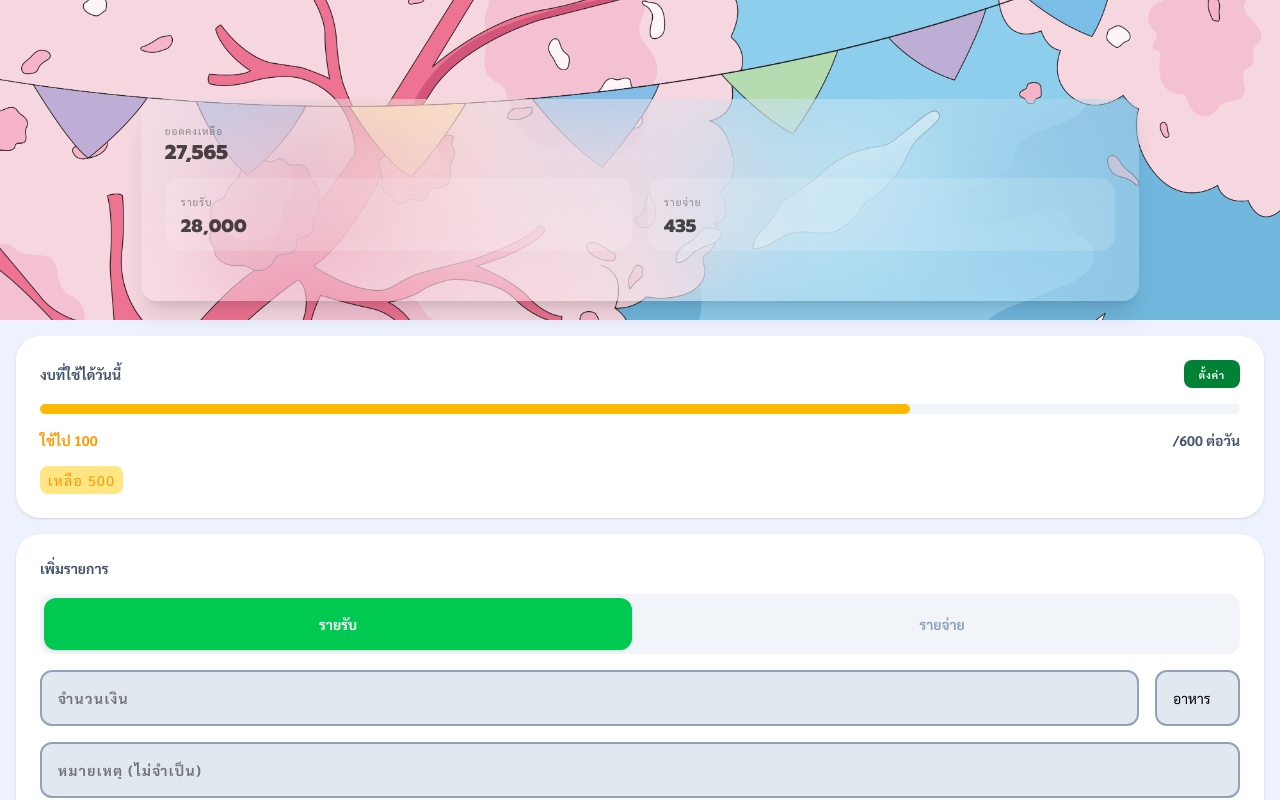
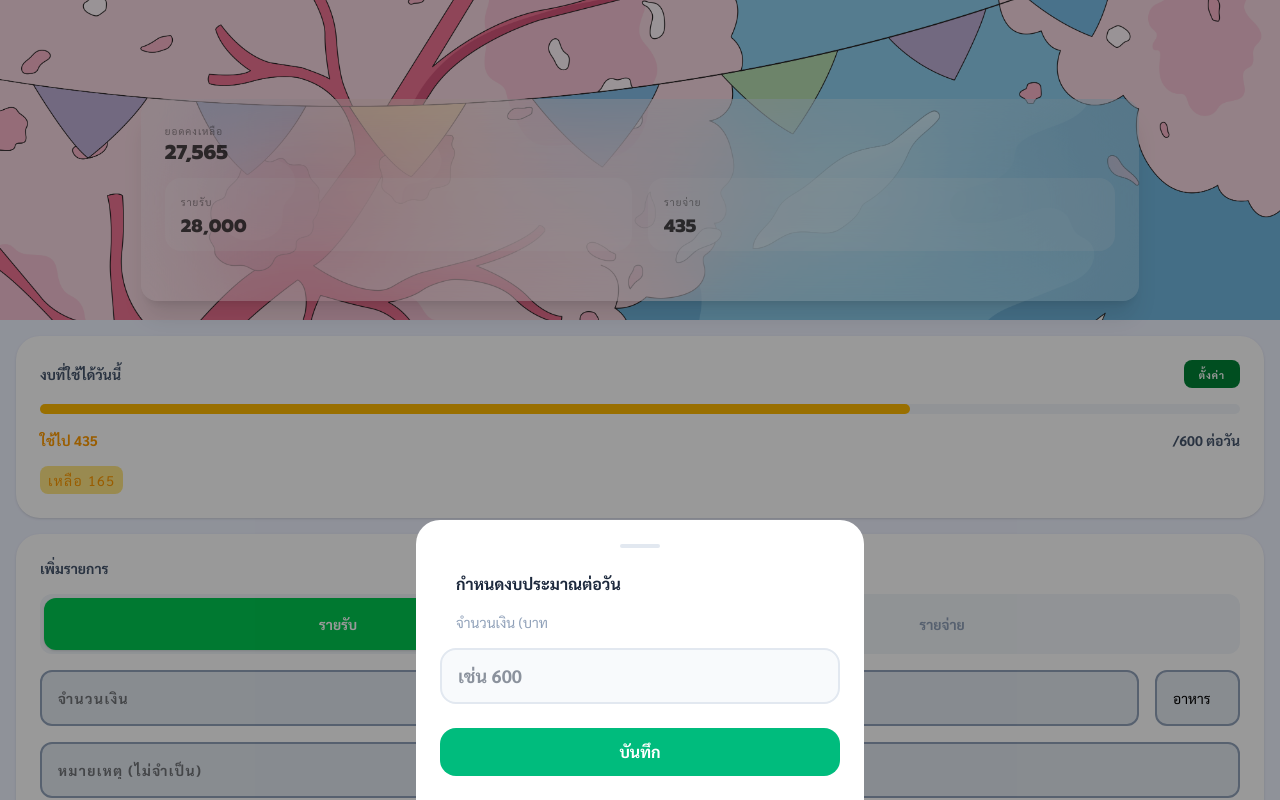
Before and after one commit to anantachai964/ExpenseApp, a React (Vite) app in the folder my-react-app/: page / in a window 1280 px wide. Both pictures are taken after a click on the button "ตั้งค่า". Shown: the top 800 px of the page. Built offline with nearby package versions, Linux system fonts and the light colour scheme.

Commit message:
Dialog Setting Budjet

```diff
--- a/my-react-app/src/App.jsx
+++ b/my-react-app/src/App.jsx
@@ -6,6 +6,8 @@ import Current from "./Components/Current";
 import ListItem from "./Components/ListItem";
 import { useState } from "react";
 import { getSummaryMonthly } from "./Services/summaryService.js";
+import { getBudgetStatus, updateBudget } from "./Services/budgetService.js";
+import BudgetModal from "./Components/BudgetModal.jsx";
 
 function App() {
   // เวลาปัจจุบัน
@@ -13,14 +15,35 @@ function App() {
   const [year, setYear] = useState(now.getFullYear());
   const [month, setMonth] = useState(now.getMonth());
 
+  // Dialog ของ ตั้งค่า ใน Budget
+  const [modalOpen, setModalOpen] = useState(false);
+
   // ค่าสรุปประจำเดือน
   const summary = getSummaryMonthly(year, month);
   console.log(summary);
 
+  // Budget
+  const budgetStatus = getBudgetStatus();
+  console.log(budgetStatus);
+
+  const handleSaveBudget = (newAmount) => {
+    updateBudget(newAmount);
+    setModalOpen(false);
+  };
+
   return (
     <div className="mx-auto min-h-screen overflow-x-hidden bg-indigo-50 font-sarabun">
       <Header summary={summary} />
-      <DailyBudgetWidget />
+      <DailyBudgetWidget
+        budgetStatus={budgetStatus}
+        onOpenModal={() => setModalOpen(true)}
+        onCloseModal={() => setModalOpen(false)}
+      />
+      <BudgetModal
+        isOpen={modalOpen}
+        onClose={() => setModalOpen(false)}
+        onSave={handleSaveBudget}
+      />
       <AddForm />
       <Current />
       <ListItem />
--- /dev/null
+++ b/my-react-app/src/Components/BudgetModal.jsx
@@ -0,0 +1,74 @@
+import React from "react";
+import { useState, useEffect } from "react";
+
+function BudgetModal({ isOpen, onClose, onSave, budget }) {
+  const [value, setValue] = useState(budget);
+  const [err, setErr] = useState("");
+
+  useEffect(() => {
+    setValue(budget);
+    setErr("");
+  }, [isOpen]);
+
+  const handleSave = () => {
+    // เช็คค่าว่าง
+    if (!value || value === "") {
+      setErr("กรุณากรอกจำนวนเงิน");
+      return;
+    }
+
+    // เช็คเป็นตัวเลขมั้ย
+    if (isNaN(Number(value))) {
+      setErr("กรุณากรอกตัวเลขเท่านั้น");
+      return;
+    }
+
+    // เช็คมากกว่า 0
+    if (Number(value) <= 0) {
+      setErr("จำนวนเงินต้องมากกว่า 0");
+      return;
+    }
+
+    // ผ่านทุกเงื่อนไข
+    setErr("");
+    onSave(Number(value));
+  };
+
+  return (
+    <div
+      onClick={onClose}
+      className={`fixed inset-0 bg-black/40 flex items-end justify-center z-50 transition-opacity duration-300 ${isOpen ? "opacity-100 pointer-events-auto" : "opacity-0 pointer-events-none"}`}
+    >
+      <div
+        onClick={(e) => e.stopPropagation()}
+        className="bg-white w-full max-w-md rounded-t-3xl p-6 "
+      >
+        <div className="w-10 h-1 bg-slate-200 rounded-full mx-auto mb-6" />
+        <p className="font-bold text-md text-slate-800 m-4">
+          กำหนดงบประมาณต่อวัน
+        </p>
+        <p className="text-slate-400 text-sm mx-4 mb-4">จำนวนเงิน (บาท</p>
+        <input
+          type="number"
+          value={value ?? ""}
+          onChange={(e) => {
+            (setValue(e.target.value), setErr(""));
+          }}
+          placeholder="เช่น 600"
+          className={`w-full bg-slate-50 border-2 border-slate-200 rounded-2xl px-4 py-3 text-lg font-bold text-slate-800 outline-none focus:border-emerald-500 mb-6  transition-colors duration-300 ${err ? "border-red-400" : "border-slate-200 focus:border-emerald-300"}`}
+        />
+
+        {err && <p className="text-red-500 text-xs  mb-4">{err}</p>}
+
+        <button
+          className={`w-full py-3 rounded-2xl font-bold text-white bg-emerald-500 `}
+          onClick={handleSave}
+        >
+          บันทึก
+        </button>
+      </div>
+    </div>
+  );
+}
+
+export default BudgetModal;
--- a/my-react-app/src/Components/DailyBudgetWidget.jsx
+++ b/my-react-app/src/Components/DailyBudgetWidget.jsx
@@ -1,12 +1,28 @@
 import React from "react";
 
-function DailyBudgetWidget() {
+function DailyBudgetWidget({ budgetStatus, onOpenModal, onCloseModal }) {
+  // สีตาม Status
+  const badgeStyle = {
+    ok: "text-emerald-600 bg-emerald-100",
+    warn: "text-amber-500 bg-amber-200",
+    over: "text-red-500 bg-red-100",
+  };
+
+  const badgeText = {
+    ok: `เหลือ ${budgetStatus.remaining.toLocaleString()}`,
+    warn: `เหลือ ${budgetStatus.remaining.toLocaleString()}`,
+    over: `เกินงบ ${Math.abs(budgetStatus.remaining).toLocaleString()}`,
+  };
+
   return (
     <section className="bg-white rounded-3xl mx-4 mt-4 border-indigo-100 shadow-sm p-6 ">
       {/* งบ / การตั้งค่า */}
       <div className="flex justify-between items-center mb-4">
         <p className="text-sm text-slate-600 font-bold ">งบที่ใช้ได้วันนี้</p>
-        <button className="text-[10px] text-white font-bold h-7 w-14 bg-green-700 rounded-lg shadow-indigo-200 tracking-widest border-slate-100">
+        <button
+          onClick={onOpenModal}
+          className="text-[10px] text-white font-bold h-7 w-14 bg-green-700 rounded-lg shadow-indigo-200 tracking-widest border-slate-100"
+        >
           ตั้งค่า
         </button>
       </div>
@@ -16,12 +32,18 @@ function DailyBudgetWidget() {
       </div>
       {/* ยอดเงินต่อวัน */}
       <div className="flex justify-between items-center mb-4">
-        <p className="text-sm text-amber-500 font-bold ">ใช้ไป 100</p>
-        <p className="text-sm text-slate-600 font-bold">/600 ต่อวัน</p>
+        <p className="text-sm text-amber-500 font-bold ">
+          ใช้ไป {budgetStatus.spent}
+        </p>
+        <p className="text-sm text-slate-600 font-bold">
+          /{budgetStatus.budget} ต่อวัน
+        </p>
       </div>
       {/* เงินเหลือ */}
-      <div className="text-amber-500 bg-amber-200 text-sm inline-flex px-2 py-1 rounded-lg shadow-indigo-200 tracking-widest">
-        <p className="">เหลือ 500</p>
+      <div
+        className={`text-sm inline-flex px-2 py-1 rounded-lg shadow-indigo-200 tracking-widest ${badgeStyle[budgetStatus.status]}`}
+      >
+        <p className="">{badgeText[budgetStatus.status]}</p>
       </div>
     </section>
   );
--- a/my-react-app/src/Services/budgetService.js
+++ b/my-react-app/src/Services/budgetService.js
@@ -5,23 +5,24 @@ export function getAllBudget() {
 }
 
 export function updateBudget(amount) {
-  budget.amount = this.amount;
+  budget.amount = amount;
   budget.updated_at = new Date().toISOString();
   return { ...budget };
 }
 
 export function getBudgetStatus() {
-  const today = new Date().toISOString();
-  const spent = transactions;
-  spent
+  const today = new Date().toDateString();
+  const spent = transactions
     .filter((tx) => {
-      return tx.type === "expense" && new Date(tx.date).toISOString() === today;
+      return (
+        tx.type === "expense" && new Date(tx.date).toDateString() === today
+      );
     })
     .reduce((sum, tx) => sum + tx.amount, 0);
 
   const remaining = budget.amount - spent;
   const pct = budget.amount ? (spent / budget.amount) * 100 : 0;
-  const status = pct >= 100 ? "over" : pct >= 70 ? "war" : "0k";
+  const status = pct >= 100 ? "over" : pct >= 70 ? "warn" : "0k";
 
   return { budget: budget.amount, spent, remaining, pct, status };
 }
--- a/my-react-app/src/Services/transactionService.js
+++ b/my-react-app/src/Services/transactionService.js
@@ -26,7 +26,7 @@ export function createTransaction({ type, amount, category, note }) {
     amount: this.amount,
     category: this.category,
     note: this.note ?? "",
-    date: new Date().toString(),
+    date: new Date().toISOString(),
   };
 
   [nexTx, ...transactions];
```
